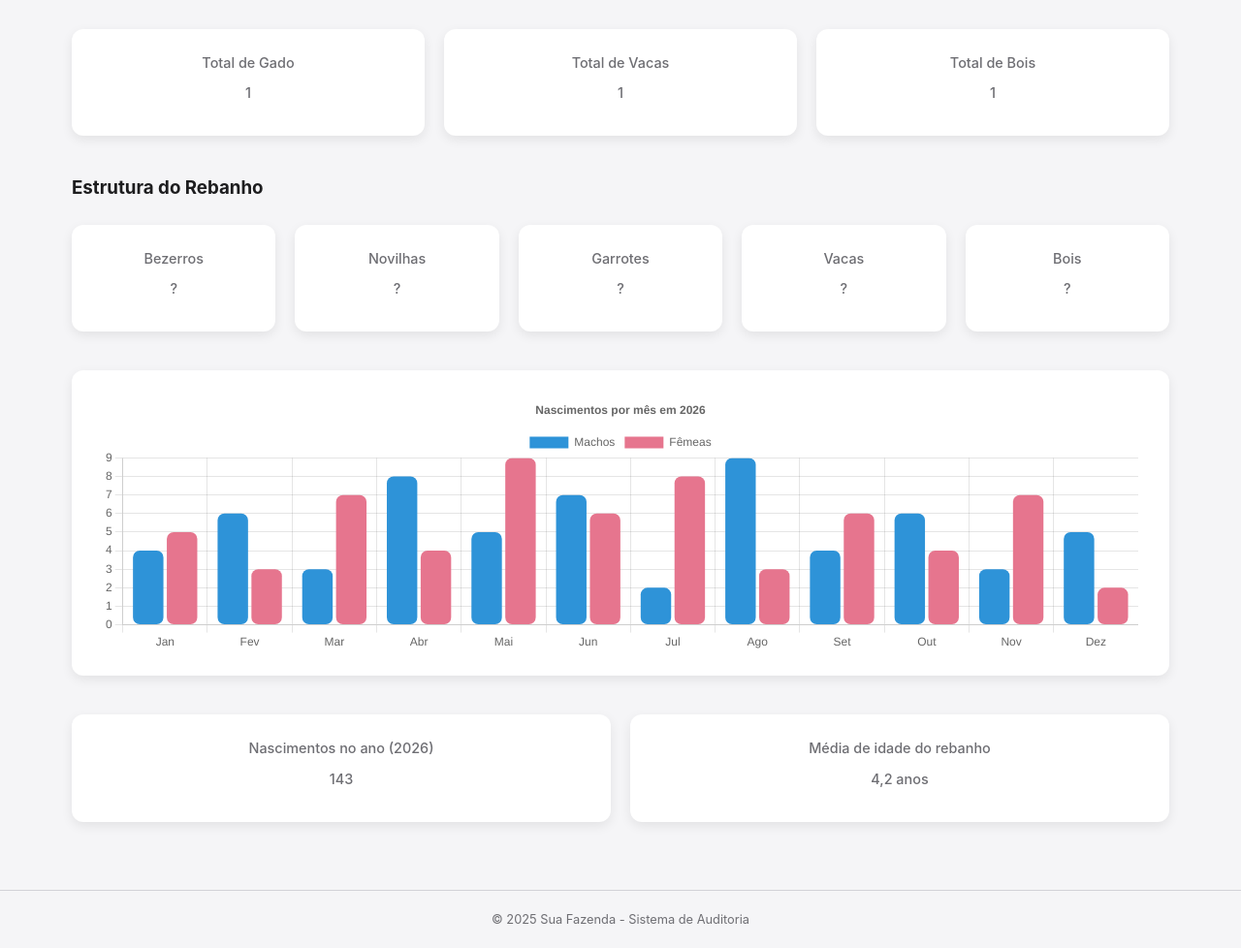
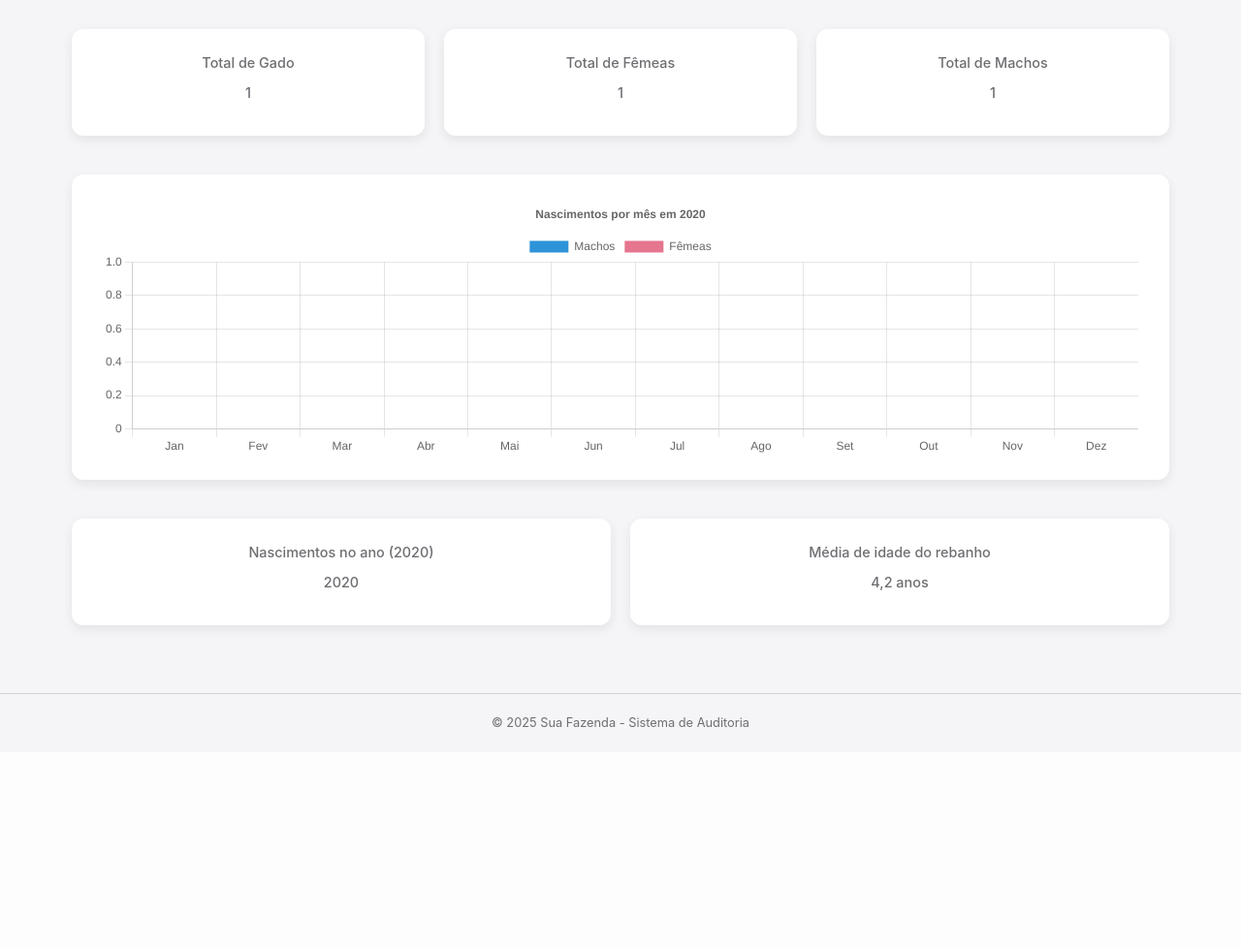
Before and after one commit to gabrielbitti/cattle-log, a Python web app: template templates/index.html in a window 1280 px wide. Shown: the part 111-1089 px from the top of the page at 97% size. After the commit the page ends 862 px from the top, so only its background shows below. Run offline with Jinja, Linux system fonts and the light colour scheme; the template is opened without the code that fills it: most values are stand-ins (such as "Sample title", 1, 10 or a date in 2020).

Commit message:
Feat: updates dashboard chart of births in the month

```diff
--- a/templates/index.html
+++ b/templates/index.html
@@ -10,44 +10,44 @@
                 <h3 id="cattle-count">{{ cattle_count }}</h3>
             </div>
             <div class="stat-card">
-                <h3>Total de Vacas</h3>
+                <h3>Total de Fêmeas</h3>
                 <h3 id="cow-count">{{ cow_count }}</h3>
             </div>
             <div class="stat-card">
-                <h3>Total de Bois</h3>
+                <h3>Total de Machos</h3>
                 <h3 id="bull-count">{{ bull_count }}</h3>
             </div>
         </div>
     </section>
 
-    <section class="cattle-structure">
-        <div>
-            <h3>Estrutura do Rebanho</h3>
-        </div>
-        <br>
-        <div class="stats">
-            <div class="stat-card">
-                <h3>Bezerros</h3>
-                <h3 id="">?</h3>
-            </div>
-            <div class="stat-card">
-                <h3>Novilhas</h3>
-                <h3 id="">?</h3>
-            </div>
-            <div class="stat-card">
-                <h3>Garrotes</h3>
-                <h3 id="">?</h3>
-            </div>
-            <div class="stat-card">
-                <h3>Vacas</h3>
-                <h3 id="">?</h3>
-            </div>
-            <div class="stat-card">
-                <h3>Bois</h3>
-                <h3 id="">?</h3>
-            </div>
-        </div>
-    </section>
+{#    <section class="cattle-structure">#}
+{#        <div>#}
+{#            <h3>Estrutura do Rebanho</h3>#}
+{#        </div>#}
+{#        <br>#}
+{#        <div class="stats">#}
+{#            <div class="stat-card">#}
+{#                <h3>Bezerros</h3>#}
+{#                <h3 id="">?</h3>#}
+{#            </div>#}
+{#            <div class="stat-card">#}
+{#                <h3>Novilhas</h3>#}
+{#                <h3 id="">?</h3>#}
+{#            </div>#}
+{#            <div class="stat-card">#}
+{#                <h3>Garrotes</h3>#}
+{#                <h3 id="">?</h3>#}
+{#            </div>#}
+{#            <div class="stat-card">#}
+{#                <h3>Vacas</h3>#}
+{#                <h3 id="">?</h3>#}
+{#            </div>#}
+{#            <div class="stat-card">#}
+{#                <h3>Bois</h3>#}
+{#                <h3 id="">?</h3>#}
+{#            </div>#}
+{#        </div>#}
+{#    </section>#}
 
     <section class="births-by-month">
         <div class="stats">
@@ -60,8 +60,8 @@
      <section class="">
         <div class="stats">
             <div class="stat-card">
-                <h3>Nascimentos no ano (2026)</h3>
-                <h3 id="cattle-count">143</h3>
+                <h3>Nascimentos no ano ({{ current_year }})</h3>
+                <h3 id="births-this-year">{{ births_this_year }}</h3>
             </div>
             <div class="stat-card">
                 <h3>Média de idade do rebanho</h3>
@@ -81,7 +81,7 @@
         datasets: [
             {
                 label: 'Machos',
-                data: [4, 6, 3, 8, 5, 7, 2, 9, 4, 6, 3, 5],
+                data: {{ births_by_month.male | tojson }},
                 borderColor: 'rgb(0 121 204)',
                 backgroundColor: 'rgb(46 147 216)',
                 borderWidth: 0,
@@ -90,7 +90,7 @@
             },
             {
                 label: 'Fêmeas',
-                data: [5, 3, 7, 4, 9, 6, 8, 3, 6, 4, 7, 2],
+                data: {{ births_by_month.female | tojson }},
                 borderColor: 'rgb(230 117 142)',
                 backgroundColor: 'rgb(230 117 142)',
                 borderWidth: 0,
@@ -110,7 +110,7 @@
                 legend: { position: 'top' },
                 title: {
                     display: true,
-                    text: 'Nascimentos por mês em 2026'
+                    text: 'Nascimentos por mês em {{ current_year }}'
                 }
             }
         }
```
Also changed, not shown: app/domain/cattle_domain.py (+12 -0 lines), app/repositories/cattle.py (+18 -2 lines), app/routers/web.py (+10 -0 lines).
